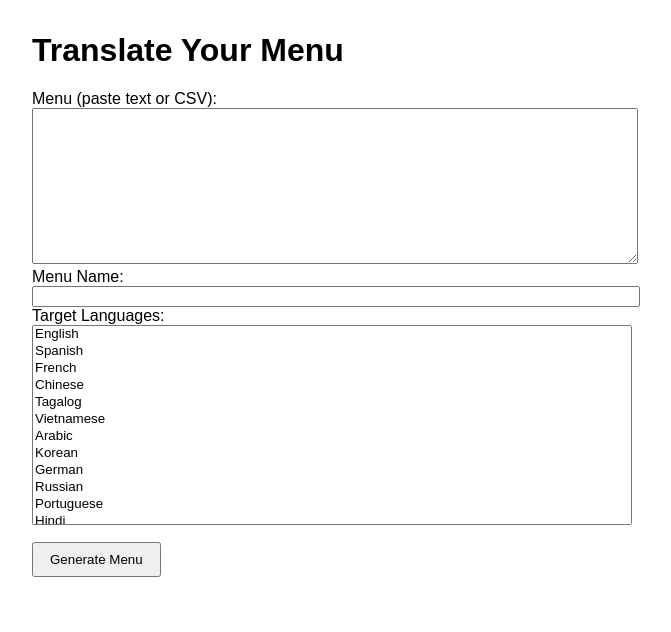
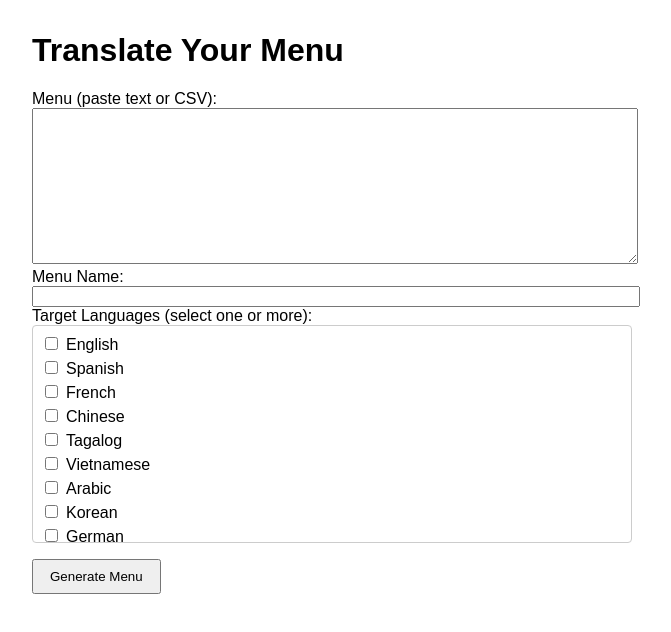
Before and after one commit to armiiinsaber/smartmenu, a Next.js app: page /builder in a window 1280 px wide. Shown: the top 632 px of the page, without its empty margins (308-979 px from the left). Built offline with nearby package versions, Linux system fonts and the light colour scheme.

Commit message:
Update page.tsx

```diff
--- a/app/builder/page.tsx
+++ b/app/builder/page.tsx
@@ -35,8 +35,20 @@ export default function BuilderPage() {
     'Gujarati'
   ];
 
+  const handleCheckbox = (lang: string) => {
+    setLanguages(prev =>
+      prev.includes(lang)
+        ? prev.filter(l => l !== lang)
+        : [...prev, lang]
+    );
+  };
+
   const handleSubmit = async (e: React.FormEvent) => {
     e.preventDefault();
+    if (languages.length === 0) {
+      setErrorMsg('Please select at least one language.');
+      return;
+    }
     setLoading(true);
     setSlug(null);
     setErrorMsg(null);
@@ -58,7 +70,6 @@ export default function BuilderPage() {
     }
   };
 
-  // Determine origin (for Vercel or localhost)
   const origin = typeof window !== 'undefined' ? window.location.origin : '';
   const menuUrl = slug ? `${origin}/menu/${slug}` : '';
 
@@ -79,35 +90,43 @@ export default function BuilderPage() {
 
           <label>Menu Name:</label>
           <input
-            type="text"
+            type='text'
             value={name}
             onChange={e => setName(e.target.value)}
             style={{ width: '100%' }}
             required
           />
 
-          <label>Target Languages:</label>
-          <select
-            multiple
-            value={languages}
-            onChange={e => {
-              const opts = Array.from(e.target.selectedOptions, o => o.value);
-              setLanguages(opts);
-            }}
-            style={{ width: '100%', height: 200 }}
-            required
-          >
+          <label>Target Languages (select one or more):</label>
+          <div style={{
+            border: '1px solid #ccc',
+            borderRadius: 4,
+            padding: '0.5rem',
+            maxHeight: 200,
+            overflowY: 'auto',
+          }}>
             {allLanguages.map(lang => (
-              <option key={lang} value={lang}>{lang}</option>
+              <div key={lang} style={{ marginBottom: '0.25rem' }}>
+                <label style={{ cursor: 'pointer' }}>
+                  <input
+                    type='checkbox'
+                    value={lang}
+                    checked={languages.includes(lang)}
+                    onChange={() => handleCheckbox(lang)}
+                    style={{ marginRight: '0.5rem' }}
+                  />
+                  {lang}
+                </label>
+              </div>
             ))}
-          </select>
+          </div>
 
           {errorMsg && (
             <p style={{ color: 'red', marginTop: '0.5rem' }}>{errorMsg}</p>
           )}
 
           <button
-            type="submit"
+            type='submit'
             disabled={loading}
             style={{ marginTop: '1rem', padding: '0.5rem 1rem' }}
           >
@@ -119,7 +138,7 @@ export default function BuilderPage() {
           <h2>Your menu is ready!</h2>
           <img
             src={`https://api.qrserver.com/v1/create-qr-code/?size=200x200&data=${encodeURIComponent(menuUrl)}`}
-            alt="QR Code"
+            alt='QR Code'
           />
           <p>
             <a href={`/menu/${slug}`}>View your live menu</a>
```
